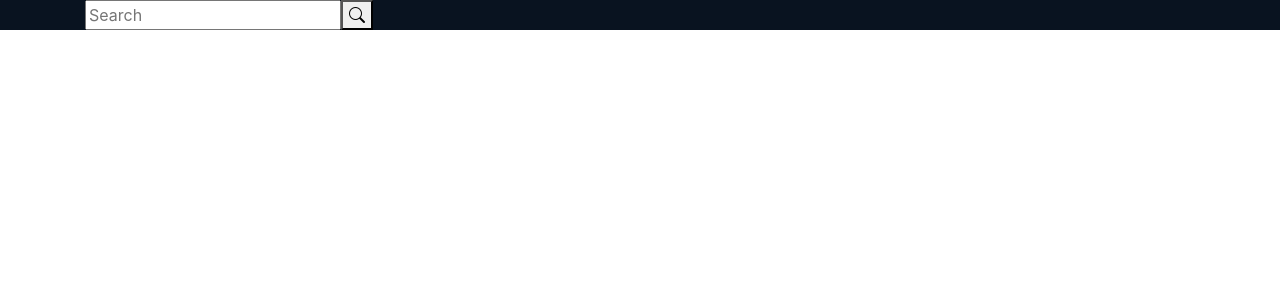
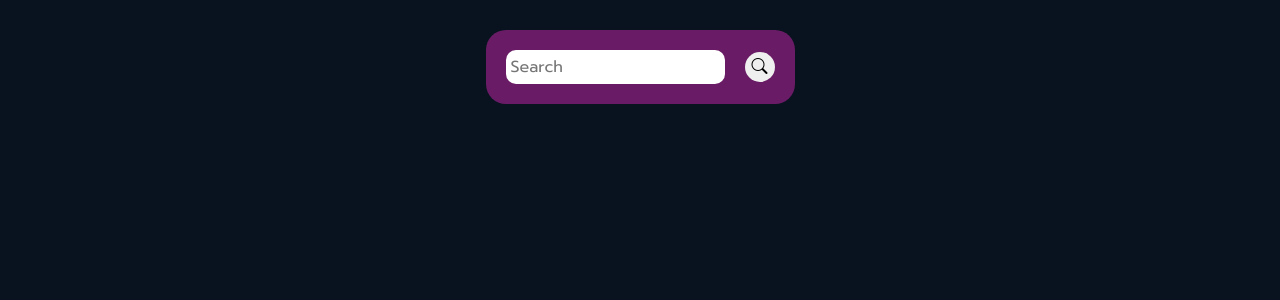
Before and after one commit to maryannintech/github-search-acc, a React (Create React App) app: page / in a window 1280 px wide. Shown: the top 300 px of the page. Built offline with nearby package versions, Linux system fonts and the light colour scheme.

Commit message:
add fonts from google font

```diff
--- a/src/App.css
+++ b/src/App.css
@@ -8,4 +8,6 @@
 
 .body {
   background-color: var(--background-color);
+  padding: 30px;
+  height: 100vh;
 }
--- a/src/SearchGithubUser.css
+++ b/src/SearchGithubUser.css
@@ -0,0 +1,37 @@
+@import url('https://fonts.googleapis.com/css2?family=Prompt:wght@400;500;600;700&display=swap');
+
+* {
+    font-family: 'Prompt', sans-serif;
+}
+
+.container {
+    display: flex;
+    background-color: #691C65;
+    padding: 20px;
+    justify-content: center;
+    align-items: center;
+    width: fit-content;
+    border-radius: 20px;
+}
+
+input {
+    border-radius: 10px;
+    border: none;
+    padding: 5px;
+
+}
+
+button {
+    border-radius: 20px;
+    text-align: center;
+    border: none;
+    width: 30px;
+    height: 30px;
+}
+
+form {
+    display: flex;
+    gap: 20px;
+    justify-content: center;
+    align-items: center;
+}
--- a/src/SearchGithubUser.js
+++ b/src/SearchGithubUser.js
@@ -10,6 +10,8 @@ export default function SearchGithubUser() {
                 </form>
             </div>
             <div className='result'>
+                <div className='user-result'>
+                </div>
             </div>
         </div>
     )
```
